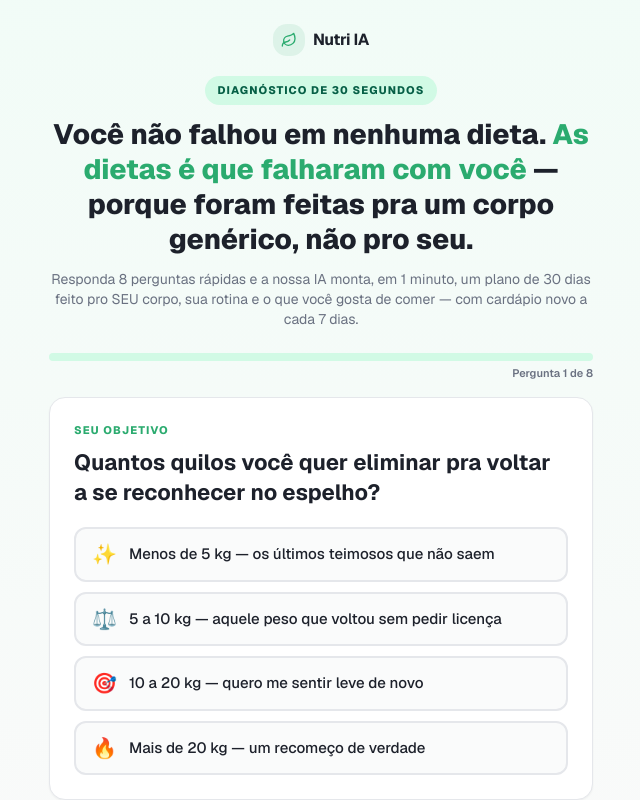
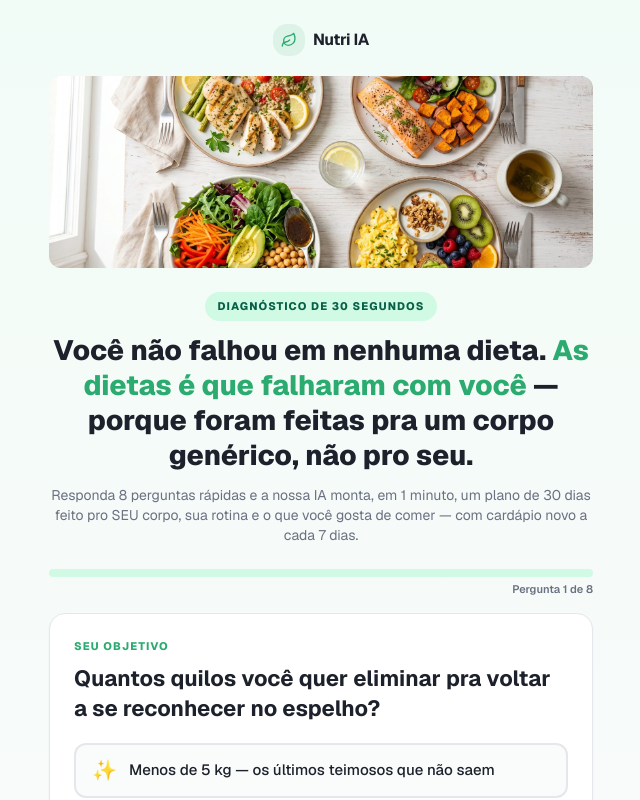
Before and after one commit to 123playamazon-boop/nutri-ia, a Next.js app: page / in a window 1280 px wide. Shown: the top 800 px of the page, without its empty margins (319-959 px from the left). Built offline with nearby package versions, Linux system fonts and the light colour scheme.

Commit message:
Adiciona imagens no quiz e na tela de oferta

```diff
--- a/src/app/page.tsx
+++ b/src/app/page.tsx
@@ -242,6 +242,12 @@ function Quiz({
 
       {/* landing sentence — só na 1ª pergunta */}
       {step === 0 && (
+        <>
+          <img
+            src="/variedade-pratos.jpg"
+            alt=""
+            className="rounded-xl object-cover h-48 w-full mb-6"
+          />
         <div className="text-center mb-6">
           <div className="inline-block rounded-full bg-emerald-100 text-emerald-800 text-[11px] font-extrabold tracking-widest uppercase px-3 py-1.5 mb-3">
             Diagnóstico de 30 segundos
@@ -254,6 +260,7 @@ function Quiz({
             Responda 8 perguntas rápidas e a nossa IA monta, em 1 minuto, um plano de 30 dias feito pro SEU corpo, sua rotina e o que você gosta de comer — com cardápio novo a cada 7 dias.
           </p>
         </div>
+        </>
       )}
 
       {/* progresso */}
@@ -406,6 +413,12 @@ function Offer({ answers }: { answers: Record<string, string> }) {
         {/* card resumo do perfil */}
         <div className="mt-6 rounded-2xl border border-border bg-white p-5 shadow-sm">
           <p className="text-[11px] font-extrabold uppercase tracking-widest text-primary mb-3">Seu plano-espelho inclui</p>
+          <p className="text-sm font-semibold text-center mb-3">É isso que você vai comer</p>
+          <div className="grid grid-cols-3 gap-2 mb-4">
+            <img src="/prato-principal.jpg" alt="" className="rounded-lg object-cover aspect-square w-full" />
+            <img src="/cafe-da-manha.jpg" alt="" className="rounded-lg object-cover aspect-square w-full" />
+            <img src="/salmao.jpg" alt="" className="rounded-lg object-cover aspect-square w-full" />
+          </div>
           <ul className="space-y-2.5 text-[15px]">
             {[
               "Plano completo de 30 dias com cardápio novo a cada 7 dias — 35 receitas por semana, sem repetir",
```
